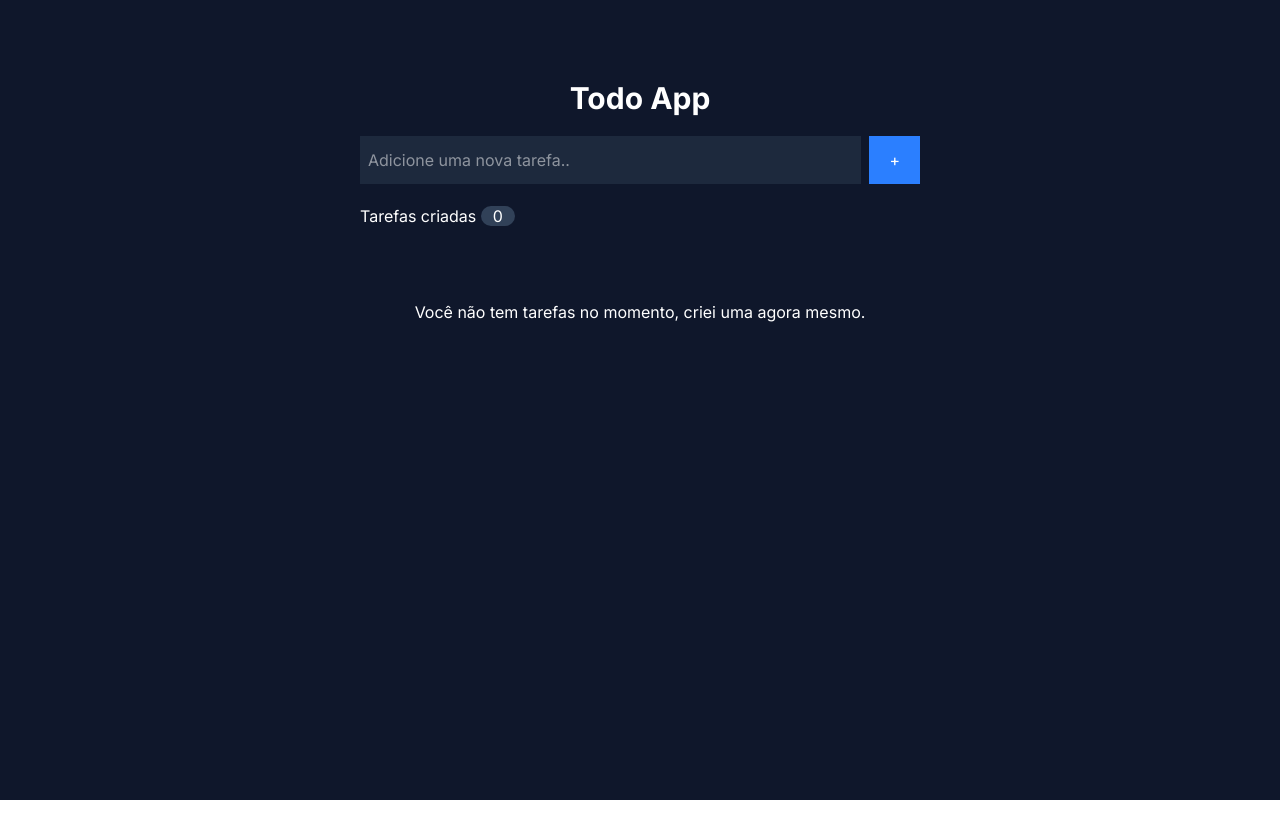
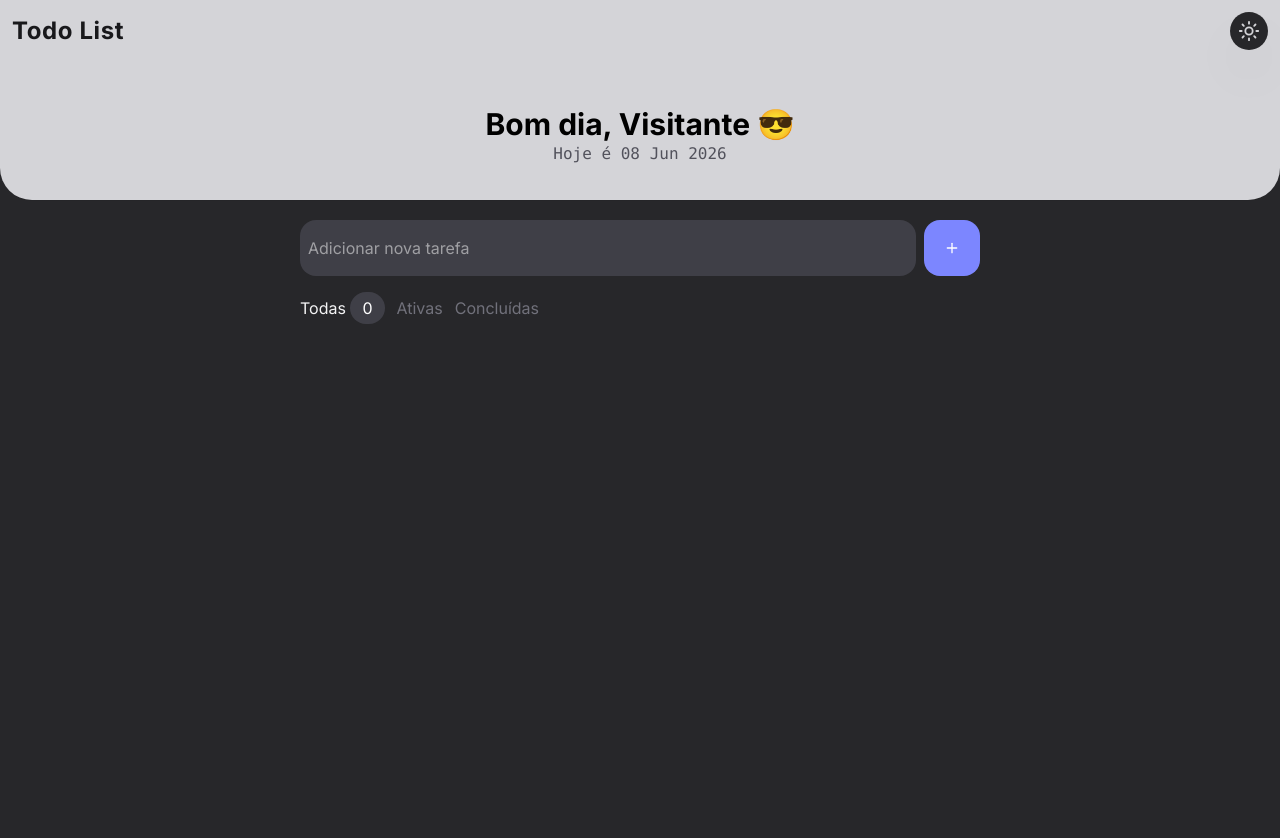
Before and after one commit to EduardoFelipe0231/todoapp-list, a React (Vite) app: page / in a window 1280 px wide. Shown: the top 838 px of the page. Before the commit the page ends 800 px from the top, so only its background shows below. Built offline with nearby package versions, Linux system fonts and the light colour scheme.

Commit message:
nova atualizacao em progresso

```diff
--- a/package.json
+++ b/package.json
@@ -14,6 +14,7 @@
     "lucide-react": "^1.16.0",
     "react": "^19.2.6",
     "react-dom": "^19.2.6",
+    "react-tooltip": "^6.0.7",
     "tailwindcss": "^4.3.0"
   },
   "devDependencies": {
--- a/src/App.jsx
+++ b/src/App.jsx
@@ -1,7 +1,11 @@
 import { useEffect } from "react";
 
-import { Trash2, Circle, Pencil, CircleCheckBig} from "lucide-react"
+import { Trash2, Circle, Pencil, CircleCheckBig, Grid, List, LayoutGrid, Delete, Trash, Plus, Check, CheckCircle, CheckCircle2, CheckCircle2Icon, Moon, Bell, Sun} from "lucide-react"
 import { useState } from "react"
+
+import { tabTitle } from "./utils/General";
+
+import { Tooltip } from 'react-tooltip'
 
 function App() {
 
@@ -64,52 +68,117 @@ function App() {
   }
 
 
+  // =============================================================== \\
+
+  //Titulo Página dinâmico
+  {task.length > 0 ? (tabTitle(`TodoApp - Você tem ${task.length} tarefa(s)`)) : (tabTitle("TodoApp"))}
+
+  // =============================================================== \\
+
+  //Grid - list Button - usa um ternário na lista se verdadeiro ou falso.
+  const [toogleLayout, setToogleLayout] = useState(true)
+
+  // =============================================================== \\
+
+  //DarkMode - LightMode
+
+  const [theme, setTheme] = useState('lighta')
 
   return (
-    <div className="bg-slate-900 min-h-screen flex flex-col items-center py-20 px-1 text-sm md:text-base">
-      <h1 className="text-2xl font-bold text-white md:text-3xl">Todo App</h1>
+    <div className="bg-zinc-800 min-h-screen flex flex-col items-center text-sm md:text-base">
+      <div className="w-full bg-zinc-300 h-50 py-3 px-3 rounded-b-4xl shadow-2xs">
+          <header className="container mx-auto flex justify-between items-center gap-5">
+              <h3 className="text-sm font-bold md:text-2xl text-zinc-900 flex-1 tracking-wide">Todo List</h3>
+              <button className="bg-zinc-800 hover:bg-zinc-800/75 p-2 rounded-full text-zinc-300 cursor-pointer shadow-2xl transition-all">
+                {theme === "light" ? <Moon size={22} /> : <Sun size={22} />}
+              </button>
+          </header>
+          <div className="flex flex-col items-center justify-center ">
+              <h1 className="text-center mt-14 text-3xl font-bold">Bom dia, Visitante 😎</h1>
+              <p className="font-mono text-zinc-600">Hoje é 08 Jun 2026 </p>
+          </div>
+      </div>
 
-      <div className="mx-auto p-5 max-w-150 w-full space-y-5">
+      <div className="mx-auto p-5 max-w-180 w-full space-y-5">
         {/* form */}
-        <form action="#" className="flex rounded-sm gap-2 " onSubmit={addTask}>
+        <form action="#" className="flex rounded-sm gap-2" onSubmit={addTask}>
 
           <input
             type="text"
             name="text"
             id="text"
-            placeholder="Adicione uma nova tarefa.."
+            placeholder="Adicionar nova tarefa"
             value={taskInput}
             onChange={handleInput}
-            className="flex-1 focus:outline-none text-white py-3 px-2 bg-slate-800"
+            className="flex-1 text-white py-4 px-2 bg-zinc-700 focus:outline-none focus:ring-2 focus:ring-indigo-400 rounded-2xl"
           />
 
           <button
             type="submit"
-            className="bg-blue-500 px-5 cursor-pointer text-white hover:bg-blue-500/75 transition-all"
+            className="bg-indigo-400 px-5 cursor-pointer text-white hover:bg-indigo-400/75 transition-all rounded-2xl"
+
           >
-            +
+            <Plus size={16}/>
           </button>
         </form>
 
         {/* info */}
-        <div className="flex items-center justify-between">
-          <p className="text-white">Tarefas criadas <span className="bg-slate-700 text-white rounded-full px-3">{task.length}</span></p>
+        <div className="flex items-center justify-between gap-3">
 
+          <div className="flex items-center gap-3 flex-1">
+            <p className="text-zinc-100">Todas <span className="bg-zinc-700 text-white rounded-full px-3 py-1.5 cursor-pointer hover:text-zinc-300">{task.length}</span></p>
+            <p className="text-zinc-500 cursor-pointer hover:text-zinc-300">Ativas </p>
+            <p className="text-zinc-500 cursor-pointer hover:text-zinc-300">Concluídas</p>
+          </div>
+
+          {/* Deletar botão */}
           {task.length > 0 &&
               <button
-                className="bg-red-400 px-4 h-full rounded-2xl cursor-pointer text-white hover:bg-red-400/75 transition-all "
+                  className="flex items-center justify-center p-4 gap-1 hover:text-zinc-50 cursor-pointer bg-red-400 hover:bg-red-400/75 transition-all text-white  rounded-2xl"
                   onClick={deleteAllTasks}
+                  data-tooltip-id="my-tooltip"
+                  data-tooltip-content="Excluir todos os itens"
+                  data-tooltip-place="bottom"
                   >
-                Excluir tarefas
+                  <Trash2 size={16} />
               </button>}
+
+          {/* grid - list */}
+          {task.length > 0 &&
+              <div className="flex items-center justify-between text-white bg-zinc-700 rounded-2xl text-sm hover:bg-zinc-700/75 ">
+                  <button
+                    className="flex items-center justify-center p-4 gap-1 hover:text-zinc-50 cursor-pointer"
+                    onClick={() => {setToogleLayout(!toogleLayout)}}
+                    data-tooltip-id="my-tooltip"
+                    data-tooltip-content="Layout"
+                    data-tooltip-place="bottom"
+                  >
+                    {toogleLayout ? <LayoutGrid size={20}/> : <List size={20}/>}
+                  </button>
+                  <Tooltip id="my-tooltip" />
+                </div>
+          }
+
         </div>
 
+
         {/* lista - todos */}
-        <div className="w-full rounded-2xl space-y-3 max-h-130 h-full py-4 overflow-y-hidden">
-          <ul className="flex flex-col gap-2 text-white ">
+        <div className="w-full rounded-2xl space-y-3 h-140 py-4 px-1 overflow-y-auto scrollbar-thumb-zinc-500/60 scrollbar-track-zinc-900/10">
+          {toogleLayout ? (
+            <ul className="grid grid-cols-1 gap-2 text-white">
               {task.map((todo) => (
-              <li key={todo.id} className="flex py-5 px-4  bg-slate-700 rounded-2xl gap-4">
-                <p className="flex-1">{todo.text}</p>
+                <li key={todo.id} className="flex flex-wrap gap-4 p-5 rounded-2xl bg-zinc-700 items-center border-l-4 border-red-400">
+                  <button
+                    className="hover:text-red-400 cursor-pointer transition-all"
+                  >
+                    <Circle size={16}/>
+                  </button>
+                  <p className="break-all flex-1">{todo.text}</p>
+                  <button
+                    className="hover:text-zinc-400 cursor-pointer transition-all"
+                  >
+                    <Pencil size={16}/>
+                  </button>
                   <button
                     className="hover:text-red-400 cursor-pointer transition-all"
                     onClick={() => deleteTask(todo.id)}
@@ -119,12 +188,32 @@ function App() {
                 </li>
               ))}
             </ul>
+          ) : (
+            <ul className="grid grid-cols-2 gap-2 text-white">
+              {task.map((todo) => (
+                <li key={todo.id} className="flex flex-wrap gap-3 px-2 py-6 rounded-2xl bg-zinc-700 items-center border-l-4 border-red-400">
+                  <button
+                    className="hover:text-red-400 cursor-pointer transition-all"
+                  >
+                    <Circle size={16}/>
+                  </button>
+                  <p className="break-all flex-1">{todo.text}</p>
+                  <button
+                    className="hover:text-zinc-400 cursor-pointer transition-all"
+                  >
+                    <Pencil size={16}/>
+                  </button>
+                  <button
+                    className="hover:text-red-400 cursor-pointer transition-all"
+                    onClick={() => deleteTask(todo.id)}
+                  >
+                    <Trash2 size={16}/>
+                  </button>
+                </li>
+              ))}
+            </ul>
+          )}
         </div>
-        {task.length > 0 ? (
-             null
-          ): (
-            <p className="text-white text-center">Você não tem tarefas no momento, criei uma agora mesmo. </p>
-          )}
       </div>
     </div>
   )
--- /dev/null
+++ b/src/utils/General.js
@@ -0,0 +1,3 @@
+export const tabTitle = (newTitle) => {
+    return (document.title = newTitle)
+}
```
Also changed, not shown: 1 other file (tests, documents, lock files or other folders). Lines whose indentation alone changed are shown as unchanged.
